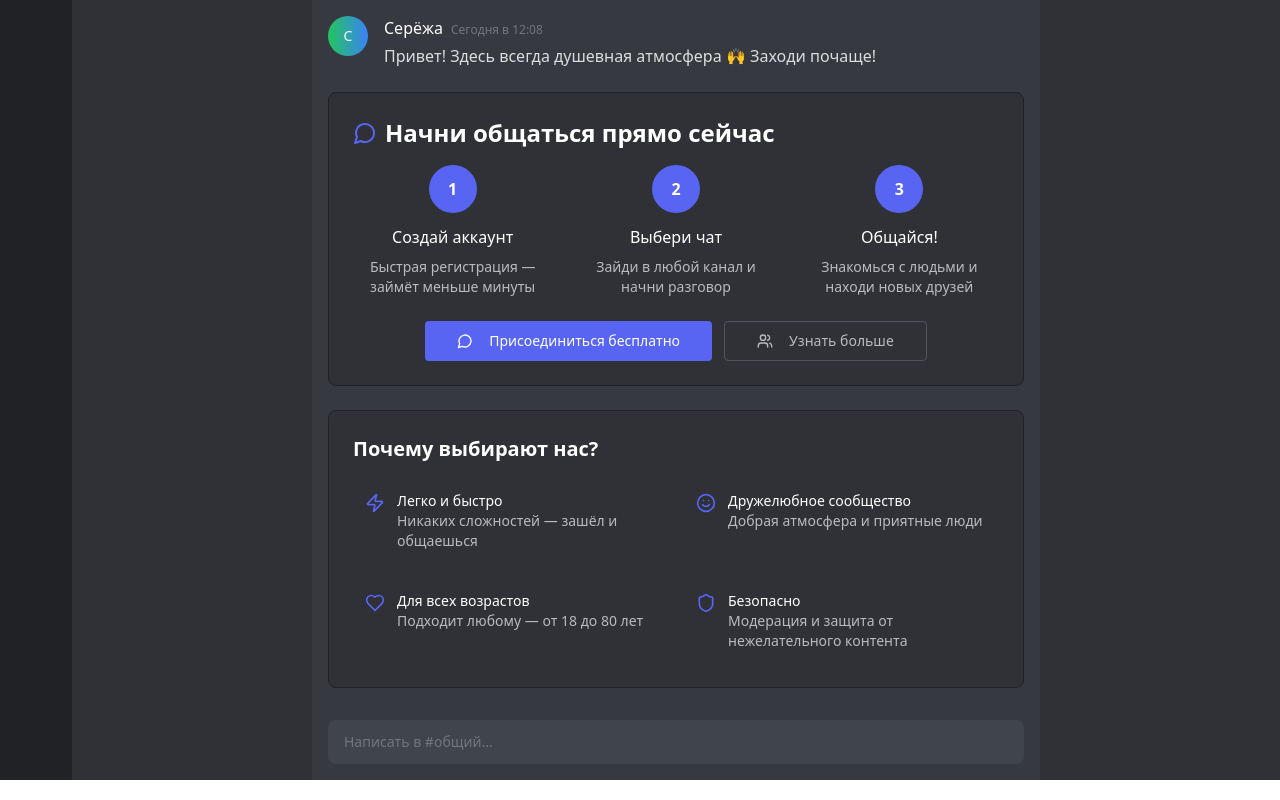
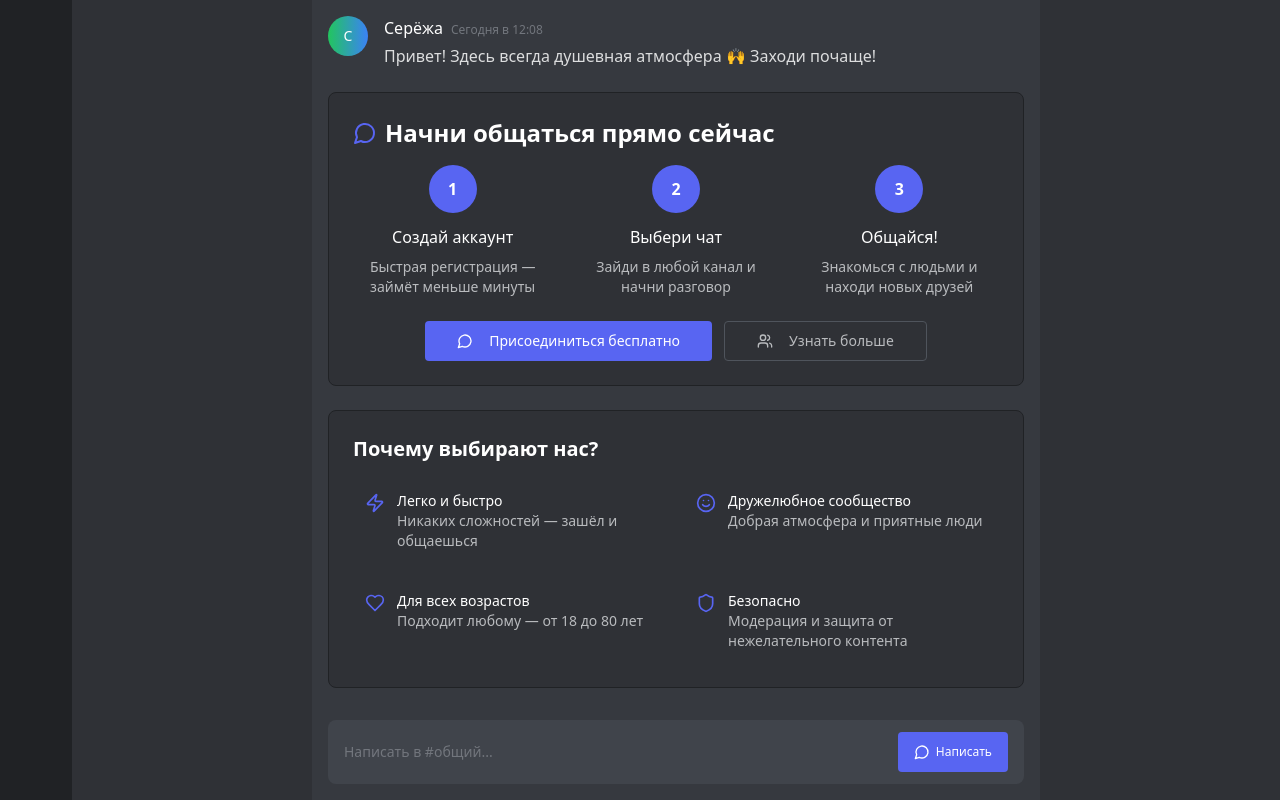
Before and after one commit to pr-poehali-dev/project-integration-2023, a React (Vite) app: page / in a window 1280 px wide. Shown: the part 930-1730 px from the top of the page. Built offline with nearby package versions, Linux system fonts and the light colour scheme.

Commit message:
feat: добавить кнопку написать

```diff
--- a/src/pages/Index.tsx
+++ b/src/pages/Index.tsx
@@ -406,8 +406,18 @@ const Index = () => {
 
             {/* Поле ввода сообщения */}
             <div className="p-2 sm:p-4">
-              <div className="bg-[#40444b] rounded-lg px-3 sm:px-4 py-2 sm:py-3">
+              <div
+                className="bg-[#40444b] rounded-lg px-3 sm:px-4 py-2 sm:py-3 flex items-center justify-between cursor-pointer hover:bg-[#4a4f57] transition-colors"
+                onClick={() => setRegOpen(true)}
+              >
                 <div className="text-[#72767d] text-xs sm:text-sm">Написать в #общий...</div>
+                <Button
+                  onClick={(e) => { e.stopPropagation(); setRegOpen(true); }}
+                  className="bg-[#5865f2] hover:bg-[#4752c4] text-white px-4 py-1.5 rounded text-xs font-medium flex items-center gap-1.5"
+                >
+                  <MessageCircle className="w-3.5 h-3.5" />
+                  Написать
+                </Button>
               </div>
             </div>
           </div>
```
